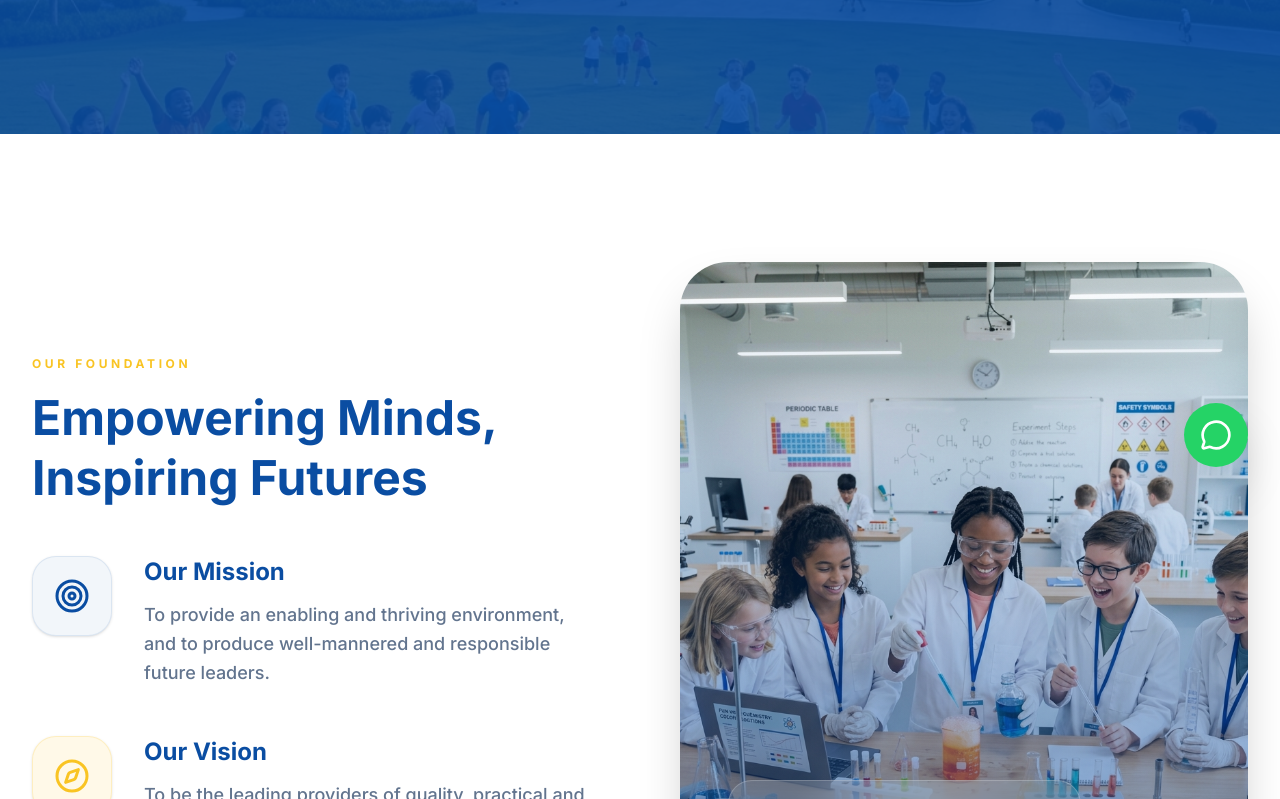
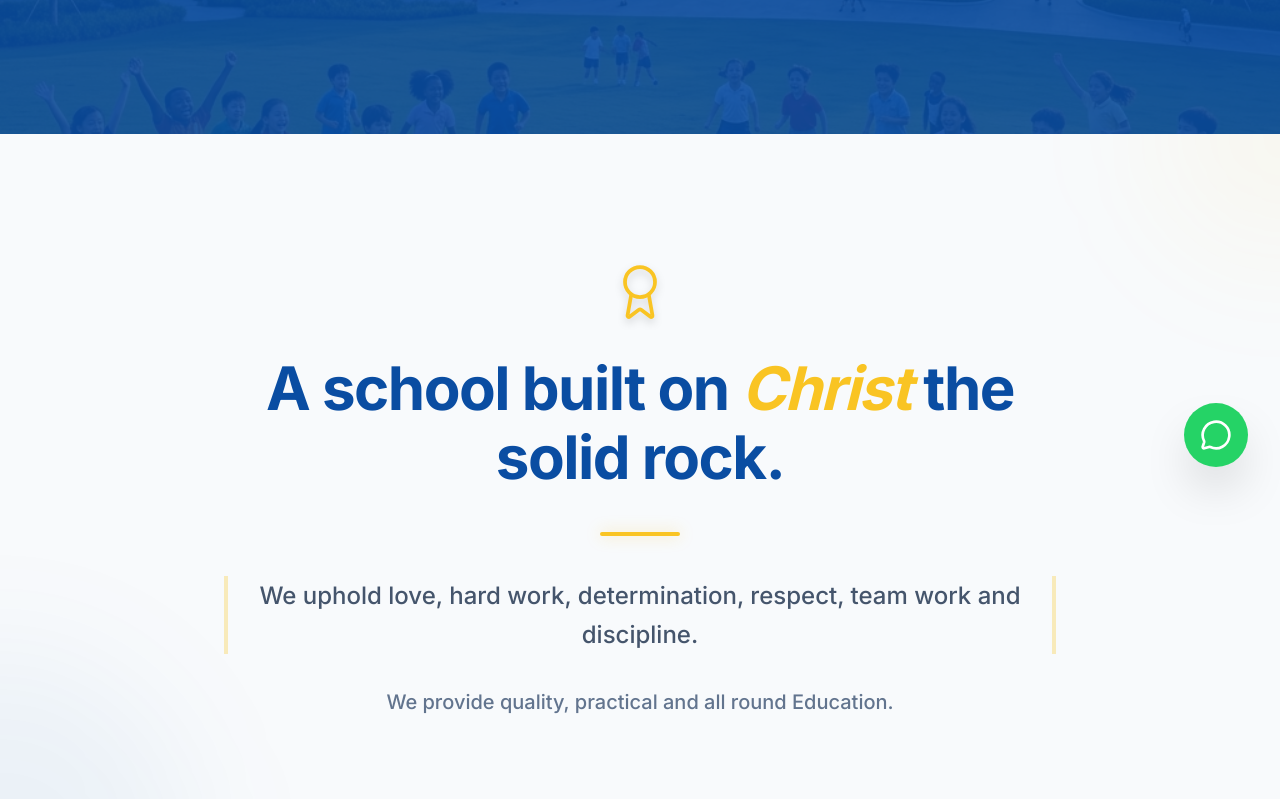
Before and after one commit to danielagblo/Hilces-School, a Next.js app: page /about in a window 1280 px wide. Shown: the part 301-1100 px from the top of the page. Built offline with nearby package versions, Linux system fonts and the light colour scheme.

Commit message:
feat: create about page with mission, vision, and core philosophy sections

```diff
--- a/app/about/page.tsx
+++ b/app/about/page.tsx
@@ -20,6 +20,36 @@ export default function About() {
           </p>
         </div>
       </div>
+
+      {/* Core Philosophy / Introduction */}
+      <section className="py-32 bg-slate-50 relative overflow-hidden">
+        {/* Decorative elements */}
+        <div className="absolute top-0 right-0 w-64 h-64 bg-gold/5 rounded-full blur-3xl -translate-y-1/2 translate-x-1/2"></div>
+        <div className="absolute bottom-0 left-0 w-96 h-96 bg-primary/5 rounded-full blur-3xl translate-y-1/2 -translate-x-1/2"></div>
+
+        <div className="max-w-4xl mx-auto px-4 sm:px-6 lg:px-8 text-center relative z-10">
+          <motion.div
+            initial={{ opacity: 0, y: 30 }}
+            whileInView={{ opacity: 1, y: 0 }}
+            viewport={{ once: true }}
+            transition={{ duration: 0.8 }}
+          >
+            <div className="text-gold mb-8 flex justify-center">
+              <Award size={60} strokeWidth={1.5} className="drop-shadow-lg" />
+            </div>
+            <h2 className="text-4xl md:text-5xl lg:text-6xl font-heading font-bold text-primary mb-10 leading-[1.15] tracking-tight">
+              A school built on <span className="text-gold italic">Christ</span> the solid rock.
+            </h2>
+            <div className="w-20 h-1 bg-gold mx-auto rounded-full mb-10 shadow-[0_0_15px_rgba(249,196,35,0.4)]"></div>
+            <p className="text-2xl text-slate-600 font-medium leading-relaxed mb-8 px-4 border-l-4 border-r-4 border-gold/30">
+              We uphold love, hard work, determination, respect, team work and discipline.
+            </p>
+            <p className="text-xl text-slate-500 leading-relaxed font-medium max-w-2xl mx-auto">
+              We provide quality, practical and all round Education.
+            </p>
+          </motion.div>
+        </div>
+      </section>
 
       {/* Mission & Vision */}
       <section className="py-32 bg-white">
```
